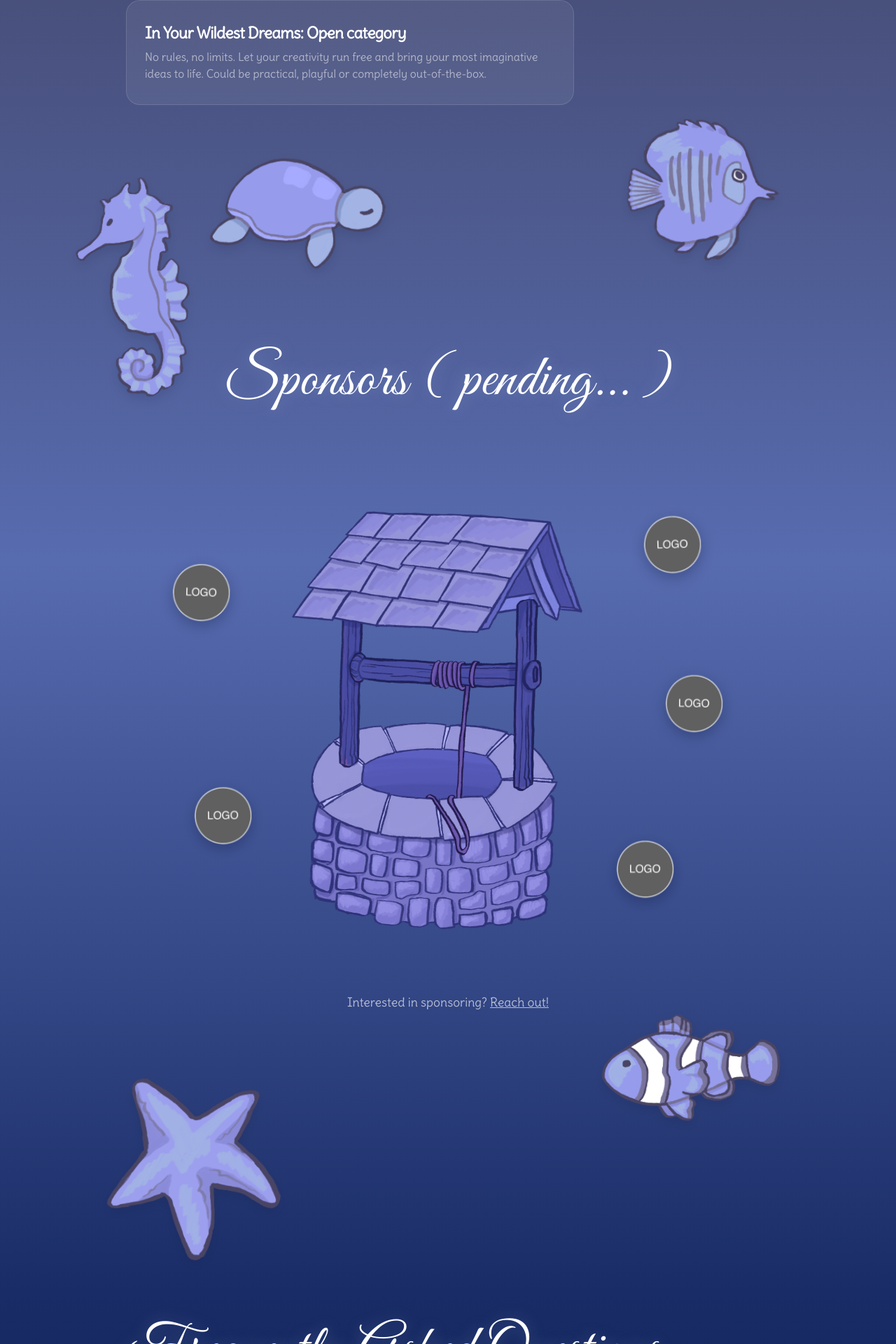
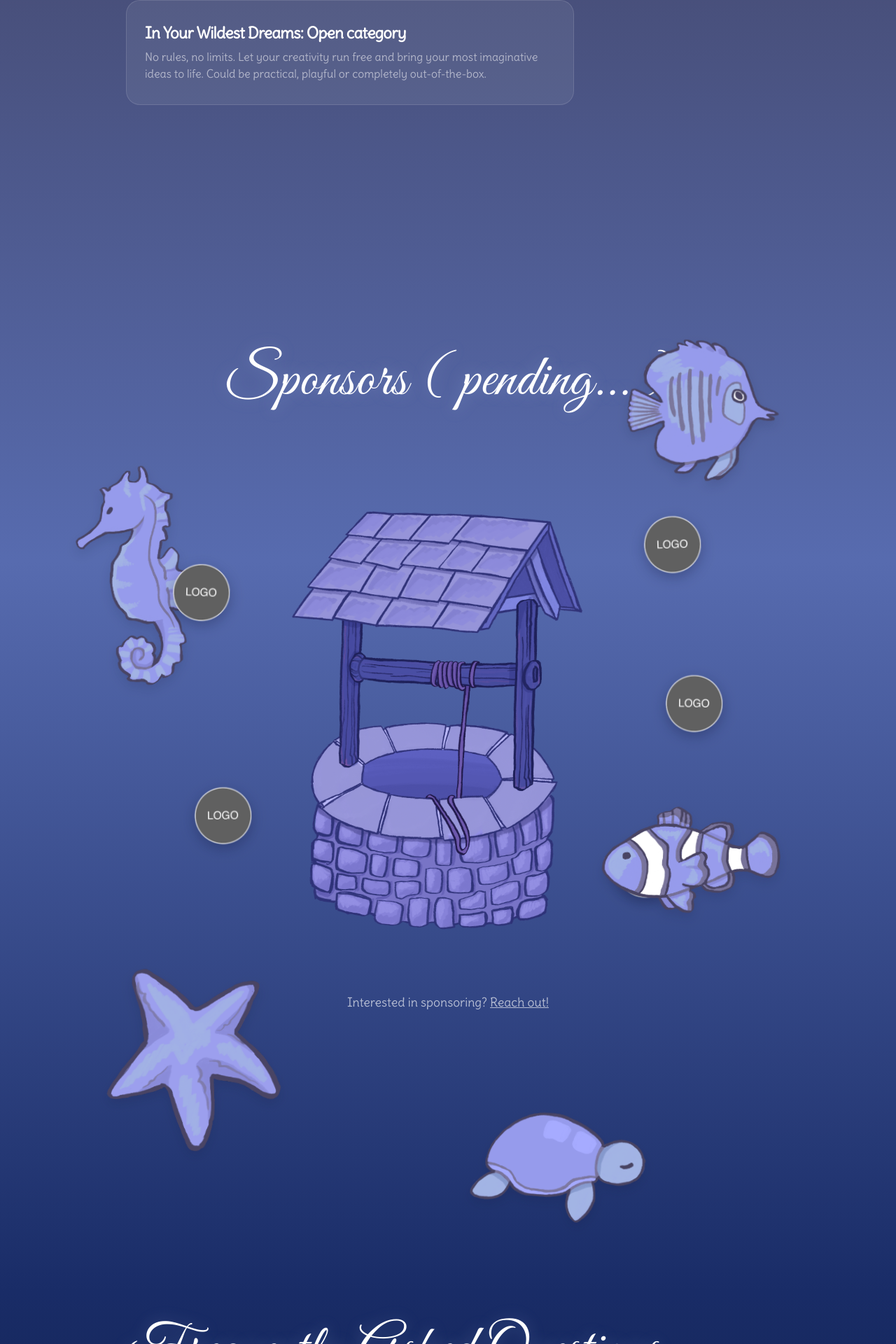
Before and after one commit to hsu-emily/Whack2026-Website, a React (Vite) app: page / in a window 1280 px wide. Shown: the part 2327-4247 px from the top of the page at 70% size. Built offline with nearby package versions, Linux system fonts and the light colour scheme.

Commit message:
edit animal positions?

```diff
--- a/src/App.jsx
+++ b/src/App.jsx
@@ -392,9 +392,8 @@ function App() {
       </section>
 
       <div className="fish-interstitial">
-        <SeaCreature src={fatFish} label="fish" />
+        <SeaCreature src={fatFish} label="fish" className="fat-fish-swimmer" />
         <SeaCreature src={seahorse} label="seahorse" className="seahorse-swimmer" />
-        <SeaCreature src={turtle} label="turtle" className="turtle-swimmer" initiallyFlipped />
       </div>
 
       {/* ── Section 6 · Sponsors ── */}
@@ -452,6 +451,7 @@ function App() {
       </section>
       <div className="bottom-creature-row">
         <SeaCreature src={starfish} label="starfish" className="starfish-swimmer" />
+        <SeaCreature src={turtle} label="turtle" className="turtle-swimmer bottom-turtle-swimmer" initiallyFlipped />
         <SeaCreature src={clownfish} label="clownfish" className="clownfish-swimmer" />
       </div>
       </div>{/* /sky-band */}
--- a/src/index.css
+++ b/src/index.css
@@ -1027,6 +1027,10 @@ h2 {
   transform: translateY(-50%) scaleX(-1);
 }
 
+.fat-fish-swimmer {
+  top: 240%;
+}
+
 .seahorse-swimmer,
 .turtle-swimmer {
   right: auto;
@@ -1034,15 +1038,25 @@ h2 {
 }
 
 .seahorse-swimmer {
-  top: 125%;
+  top: 400%;
   left: clamp(2%, 6vw, 9%);
   width: clamp(180px, 19vw, 270px);
 }
 
 .turtle-swimmer {
-  top: 52%;
+  top: 50%;
   left: clamp(17%, 21vw, 26%);
   width: clamp(220px, 24vw, 340px);
+}
+
+.bottom-turtle-swimmer {
+  right: auto;
+  left: 62%;
+  transform: translate(-50%, -50%);
+}
+
+.bottom-turtle-swimmer.is-flipped {
+  transform: translate(-50%, -50%) scaleX(-1);
 }
 
 .seahorse-swimmer img {
@@ -1063,11 +1077,11 @@ h2 {
 .starfish-swimmer {
   right: auto;
   left: clamp(6%, 10vw, 13%);
-  top: 52%;
+  top: -30%;
 }
 
 .clownfish-swimmer {
-  top: -24%;
+  top: -180%;
 }
 
 .clownfish-swimmer img {
@@ -1469,9 +1483,37 @@ footer {
   .nav-logo { font-size: 0.9rem; }
   .nav-register { padding: 10px 12px; font-size: 0.875rem; }
   .mlh-badge { right: 16px; width: 50px; }
-  .seahorse-swimmer { top: 78%; left: clamp(-5%, 1vw, 4%); }
-  .turtle-swimmer { top: 170%; left: clamp(34%, 40vw, 48%); }
-  .starfish-swimmer { top: 88%; }
+  .fish-interstitial {
+    height: 250px;
+  }
+  .fat-fish-swimmer {
+    top: 40%;
+    right: 12%;
+    width: clamp(150px, 40vw, 210px);
+  }
+  .seahorse-swimmer {
+    top: 68%;
+    left: 10%;
+    width: clamp(145px, 38vw, 200px);
+  }
+  .bottom-creature-row {
+    height: 280px;
+  }
+  .starfish-swimmer {
+    top: 25%;
+    left: 4%;
+    width: clamp(145px, 38vw, 200px);
+  }
+  .bottom-turtle-swimmer {
+    top: 74%;
+    left: 50%;
+    width: clamp(150px, 40vw, 210px);
+  }
+  .clownfish-swimmer {
+    top: 25%;
+    right: 4%;
+    width: clamp(145px, 38vw, 200px);
+  }
   .section { min-height: var(--mobile-viewport-height, 100svh); padding: 120px 20px 64px; scroll-margin-top: 110px; }
   h1 { font-size: clamp(2.2rem, 9vw, 3.5rem); }
   h2 { font-size: 1.6rem; }
```
